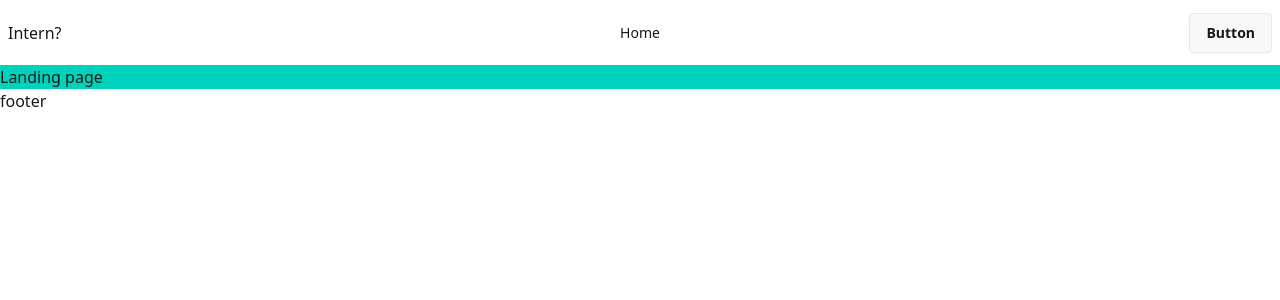
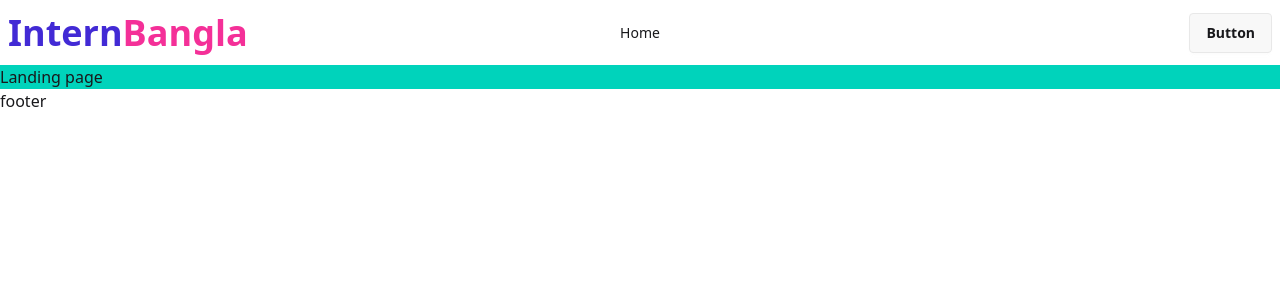
Before and after one commit to RohanR05/Job_Portal, a Next.js app: page / in a window 1280 px wide. Shown: the top 300 px of the page. Built offline with nearby package versions, Linux system fonts and the light colour scheme.

Commit message:
logo complete

```diff
--- a/src/components/shared/Logo.jsx
+++ b/src/components/shared/Logo.jsx
@@ -1,11 +1,16 @@
-import React from 'react'
+import Link from "next/link";
+import React from "react";
 
 const Logo = () => {
   return (
     <div>
-      <h2>Intern?</h2>
+      <Link href={"/"}>
+        <h2 className="text-2xl font-semibold md:text-3xl lg:text-4xl md:font-bold text-primary">
+          Intern<span className="text-secondary">Bangla</span>
+        </h2>
+      </Link>
     </div>
-  )
-}
+  );
+};
 
-export default Logo
+export default Logo;
```
